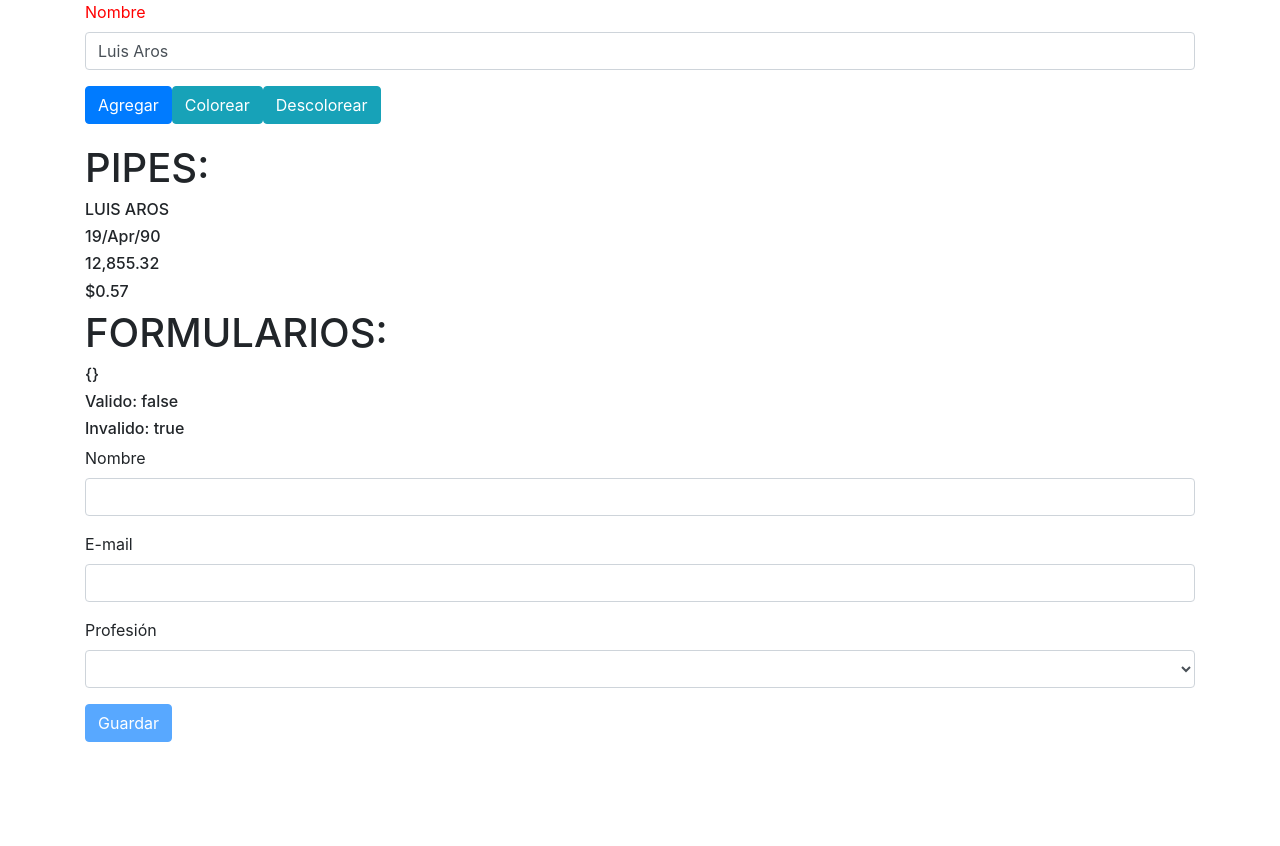
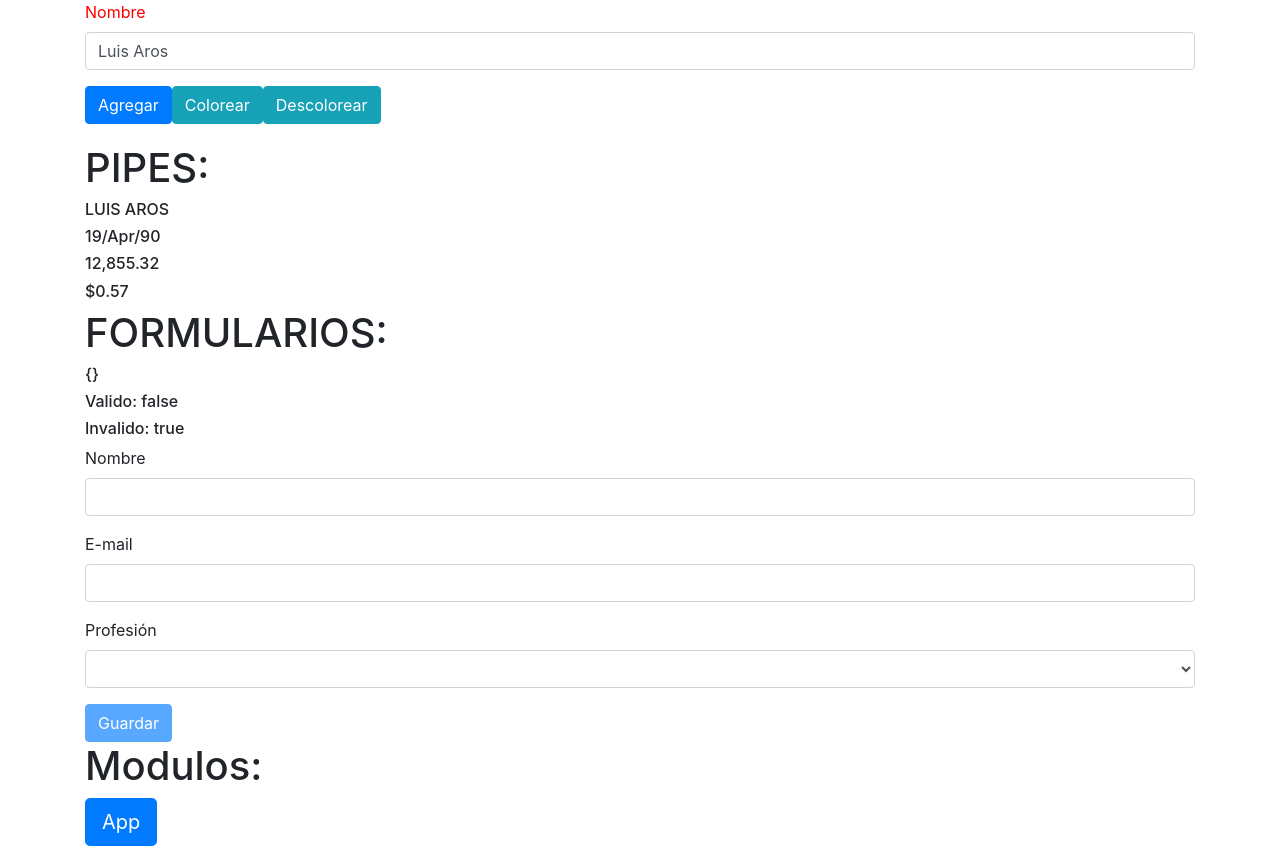
Before and after one commit to arellano84/meuprojecto, an Angular app: page / in a window 1280 px wide. Before the commit the page ends 800 px from the top, so only its background shows below. Built offline with nearby package versions, Linux system fonts and the light colour scheme.

Commit message:
14.2. Criando um módulo e exportando um componente

```diff
--- a/src/app/app.component.html
+++ b/src/app/app.component.html
@@ -12,3 +12,7 @@
 <app-pipes></app-pipes>
 
 <app-formularios></app-formularios>
+
+
+
+<app-boton-grande labelBotonGrande="App"></app-boton-grande>
--- a/src/app/app.component.ts
+++ b/src/app/app.component.ts
@@ -6,7 +6,6 @@ import { Component } from '@angular/core';
   styleUrls: ['./app.component.css']
 })
 export class AppComponent {
-
   trabajadores = [];
 
   alAgregar(trabajador) {
--- a/src/app/app.module.ts
+++ b/src/app/app.module.ts
@@ -1,6 +1,7 @@
 import { BrowserModule } from '@angular/platform-browser';
 import { FormsModule } from '@angular/forms';
 import { NgModule } from '@angular/core';
+import { BotonesModule } from './botones/botones.module';
 
 import { AppRoutingModule } from './app-routing.module';
 import { AppComponent } from './app.component';
@@ -24,7 +25,9 @@ import { FormulariosComponent } from './formularios/formularios.component';
   imports: [
     BrowserModule,
     AppRoutingModule,
-    FormsModule
+    FormsModule,
+
+    BotonesModule
   ],
   providers: [],
   bootstrap: [AppComponent]
--- /dev/null
+++ b/src/app/botones/boton-grande/boton-grande.component.html
@@ -0,0 +1,4 @@
+<div class="container">
+    <h1>Modulos:</h1>
+  <button type="button" class="btn btn-primary btn-lg">{{labelBotonGrande}}</button>
+</div>
--- /dev/null
+++ b/src/app/botones/boton-grande/boton-grande.component.ts
@@ -0,0 +1,17 @@
+import { Component, OnInit, Input } from '@angular/core';
+
+@Component({
+  selector: 'app-boton-grande',
+  templateUrl: './boton-grande.component.html',
+  styleUrls: ['./boton-grande.component.css']
+})
+export class BotonGrandeComponent implements OnInit {
+
+  @Input() labelBotonGrande: string;
+
+  constructor() { }
+
+  ngOnInit() {
+  }
+
+}
```
Also changed, not shown: src/app/botones/botones.module.ts (added, +14 -0 lines), src/app/botones/boton-grande/boton-grande.component.css (added).
